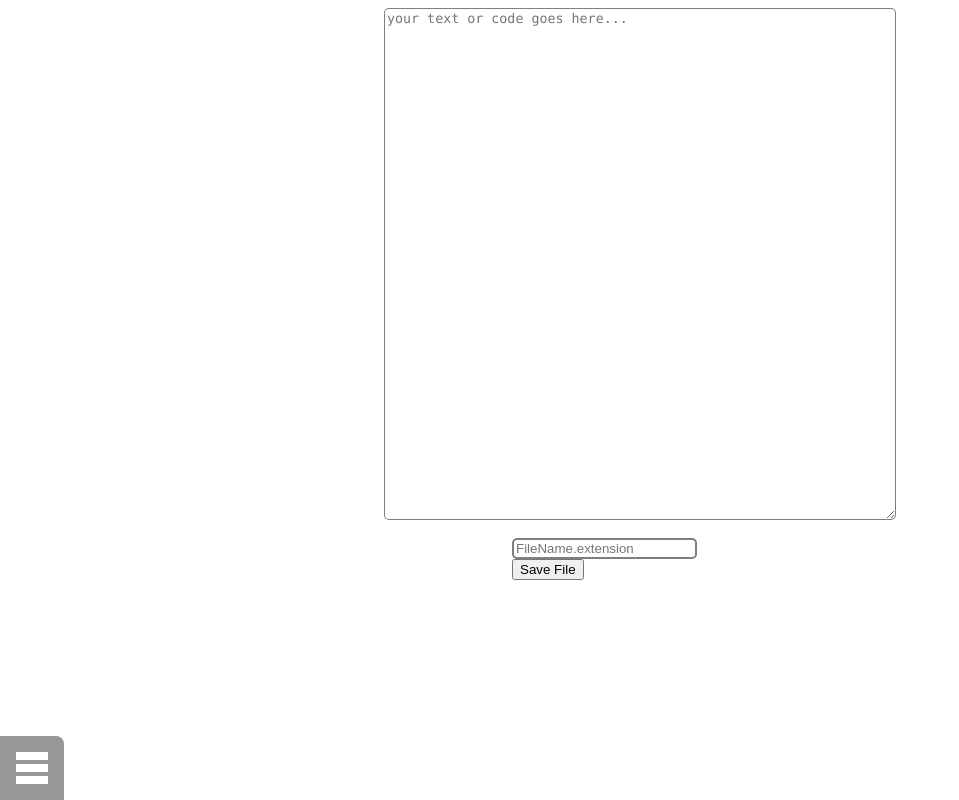
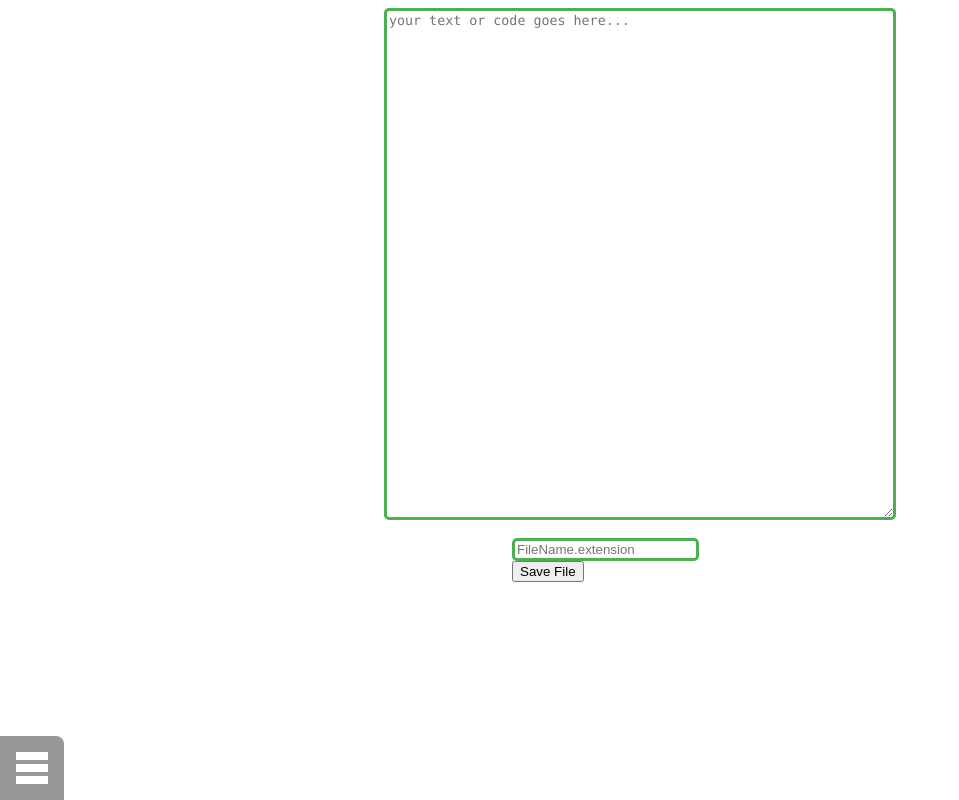
Before and after one commit to Vailfire/codiio, a PHP site: page / in a window 1280 px wide. Shown: the whole page, without its empty margins (0-959 px from the left). Run offline with PHP 8.4, Linux system fonts and the light colour scheme.

Commit message:
Minor tweaks

```diff
--- a/Stylesheets/Styles.css
+++ b/Stylesheets/Styles.css
@@ -5,7 +5,8 @@
 input {
   border-radius: 5px;
   border-style: solid;
-  border-color: rgba(0, 0, 0, 0.5);
+  border-color: #4caf50;
+  border-width: 3px;
 }
 
 #workspace {
@@ -15,7 +16,8 @@ input {
   height: 512px;
   border: 1px solid;
   font-family: monaco;
-  border-color: rgba(0, 0, 0, 0.5);
+  border-color: #4caf50;
+  border-width: 3px;
   border-radius: 5px;
   resize: vertical;
   overflow: auto;
```
